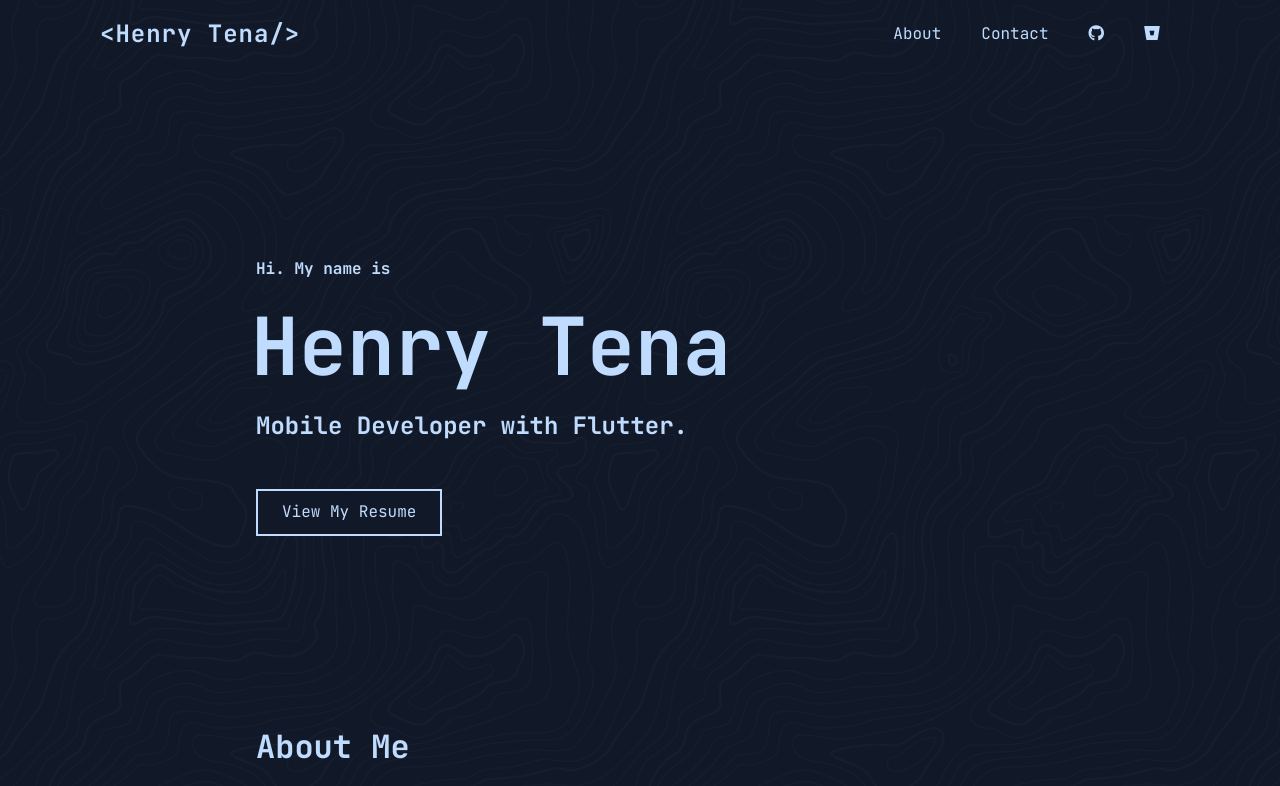
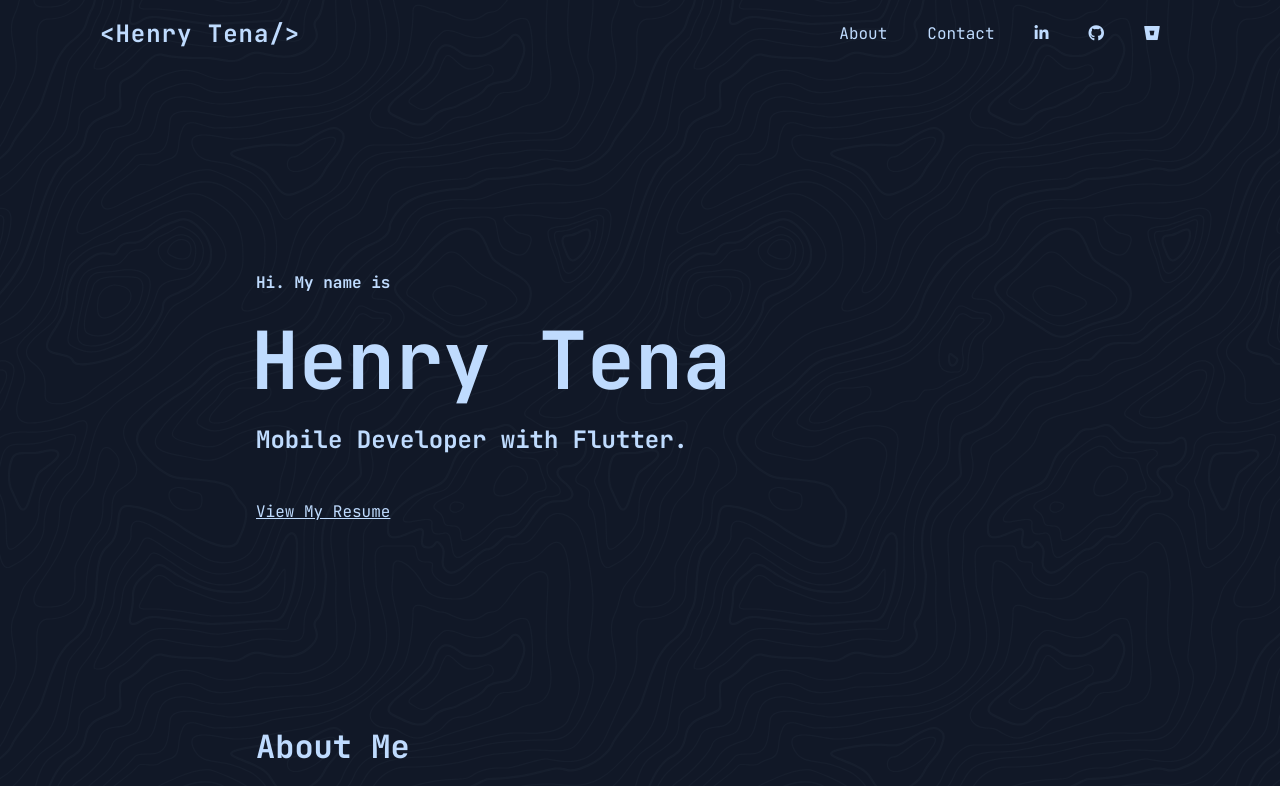
Before and after one commit to henryjrtena/website-portfolio, a React (Vite) app: page / in a window 1280 px wide. Shown: the top 786 px of the page. Built offline with nearby package versions, Linux system fonts and the light colour scheme.

Commit message:
hotfix: fix buttons on link on new target

```diff
--- a/src/assets/styles/App.scss
+++ b/src/assets/styles/App.scss
@@ -102,7 +102,7 @@
     }
 
     .skillList{
-        margin-bottom: 200px;
+        margin-bottom: 100px;
 
         img{
             width: 30px;
--- a/src/components/Bits/NavBits.jsx
+++ b/src/components/Bits/NavBits.jsx
@@ -10,8 +10,9 @@ export default function NavBits({goto__projects}){
             <span className='hamburger' onClick={closeNav}><i className="fa fa-times"></i></span>
             <li className='nav--list'><a href='#about'>About</a></li>
             <li className='nav--list'><a href='#contact'>Contact</a></li>
-            <li className='nav--list'><a href='https://github.com/henryjrtena'><i className='fa fa-github'></i></a></li>
-            <li className='nav--list'><a href='https://bitbucket.org/henryjrtena/workspace/repositories'><i className='fa fa-bitbucket'></i></a></li>
+            <li className='nav--list'><a target='_blank' href='https://www.linkedin.com/in/hjratena/'><i className='fa fa-linkedin'></i></a></li>
+            <li className='nav--list'><a target='_blank' href='https://github.com/henryjrtena'><i className='fa fa-github'></i></a></li>
+            <li className='nav--list'><a target='_blank' href='https://bitbucket.org/henryjrtena/workspace/repositories'><i className='fa fa-bitbucket'></i></a></li>
         </ul>
     )
 }
--- a/src/components/Jumbotron.jsx
+++ b/src/components/Jumbotron.jsx
@@ -13,7 +13,7 @@ export default function Jumbotron({ goto__projects }) {
             <h1 className='name'>Henry Tena</h1>
             <h2>Mobile Developer with Flutter.</h2>
             <div className='jumbotron--buttons'>
-                <Button href='https://drive.google.com/file/d/1xyYa42G9okso2DGnvLx5ukjtvbOMO5Gz/view?usp=sharing' target="_blank" className='jumbo--resume btn'>View My Resume</Button>
+                <a target='_blank' href="https://drive.google.com/file/d/1xyYa42G9okso2DGnvLx5ukjtvbOMO5Gz/view?usp=sharing" className='jumbo--resume btnn'>View My Resume</a>
             </div>
         </div>
     )
```
Also changed, not shown: src/components/About.jsx (line endings or trailing spaces).
